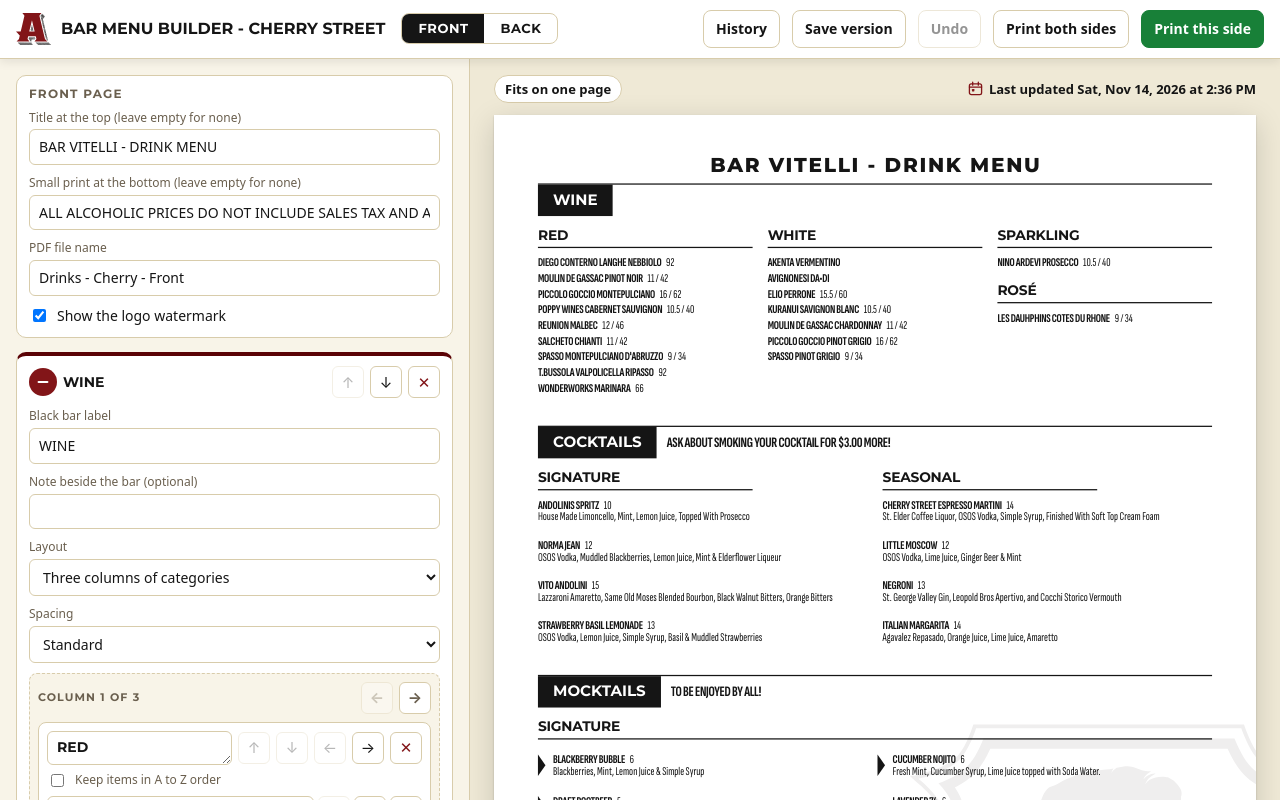
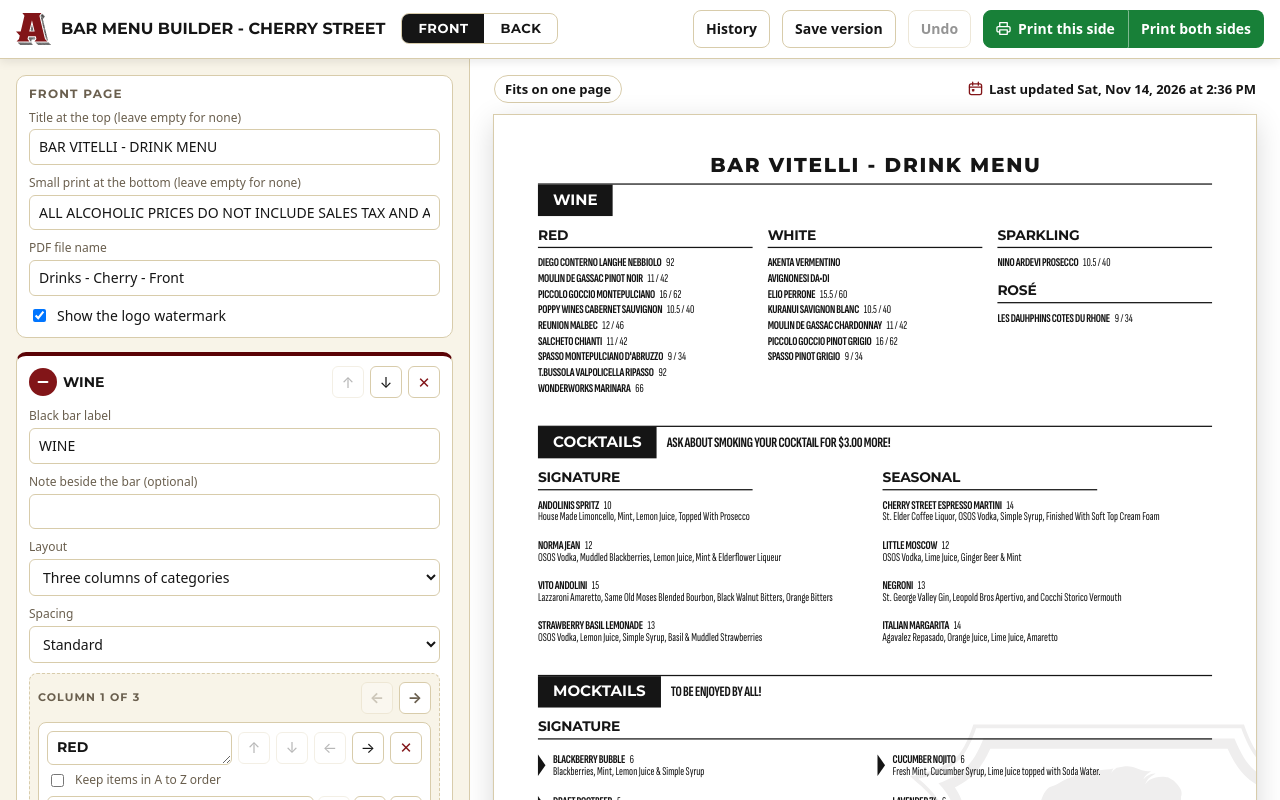
Before and after one commit to ffgroup-8/andolinis, a plain HTML site: page index.html in a window 1280 px wide. Drawn offline with Linux system fonts and the light colour scheme.

Commit message:
Join print buttons into one green control; white workspace behind the page
Co-Authored-By: Claude Fable 5.2 <noreply@anthropic.com>
Claude-Session: https://claude.ai/code/session_01NVGVa9pk4aA9ziudgjPU9i

```diff
--- a/index.html
+++ b/index.html
@@ -14,7 +14,7 @@
 :root{
   /* layout: maroon toolbar, editor column on the left, live sheet of paper on the right. One light theme, Andolini's colors. */
   --black:#151515; --maroon:#5A0205; --red:#821518; --gold:#BC9E6F; --cream:#EAE2C6;
-  --bg:#efe9d6; --panel:#f8f4e8; --card:#ffffff; --ink:#151515; --muted:#6a5f4e; --line:#d8ccab;
+  --bg:#ffffff; --panel:#f8f4e8; --card:#ffffff; --ink:#151515; --muted:#6a5f4e; --line:#d8ccab;
   --accent:#821518; --accent-ink:#ffffff; --warn:#8a4f00; --warn-bg:#ffefcf; --danger:#821518;
   --display:"Montserrat",system-ui,-apple-system,"Segoe UI",sans-serif;
   --body:system-ui,-apple-system,"Segoe UI",Roboto,sans-serif;
@@ -39,6 +39,11 @@ button,input,select,textarea{font:inherit;color:inherit}
 .btn{border:1px solid var(--line);background:var(--card);border-radius:8px;padding:8px 12px;cursor:pointer;font-weight:600;white-space:nowrap}
 .btn:hover{border-color:var(--muted)}
 .btn.primary{background:#188038;border-color:#188038;color:#fff}
+.btn.primary:hover{background:#136c2e;border-color:#136c2e}
+.printgrp{display:inline-flex}
+.printgrp .btn{display:inline-flex;align-items:center;gap:7px;border-radius:0}
+.printgrp .btn:first-child{border-radius:8px 0 0 8px}
+.printgrp .btn:last-child{border-radius:0 8px 8px 0;border-left-color:rgba(255,255,255,.45)}
 .btn:disabled{opacity:.45;cursor:default}
 .note-line{padding:8px 16px;background:var(--warn-bg);color:var(--warn);font-size:13px;border-bottom:1px solid var(--line)}
 .note-line[hidden]{display:none}
@@ -53,7 +58,7 @@ main{flex:1;min-height:0;display:grid;grid-template-columns:minmax(340px,470px)
 .stamp.bad{color:var(--warn)}
 .pill{display:inline-flex;align-items:center;gap:6px;border-radius:999px;padding:4px 10px;font-weight:600;border:1px solid var(--line);background:var(--card);color:var(--ink)}
 .pill.over{background:var(--warn-bg);color:var(--warn);border-color:var(--warn)}
-.paper{box-shadow:0 1px 2px rgba(0,0,0,.2),0 8px 28px rgba(0,0,0,.16);background:#fff;flex:none;overflow:hidden}
+.paper{outline:1px solid var(--line);box-shadow:0 1px 2px rgba(0,0,0,.2),0 8px 28px rgba(0,0,0,.16);background:#fff;flex:none;overflow:hidden}
 .paper .pg{transform-origin:0 0}
 @media (max-width:820px){
   main{grid-template-columns:1fr;overflow:auto}
@@ -182,8 +187,10 @@ dialog .row{flex-wrap:wrap;margin-top:10px}
   <button type="button" class="btn" id="history">History</button>
   <button type="button" class="btn" id="save-version">Save version</button>
   <button type="button" class="btn" id="undo" disabled>Undo</button>
-  <button type="button" class="btn" id="print-both">Print both sides</button>
-  <button type="button" class="btn primary" id="print-one">Print this side</button>
+  <div class="printgrp" role="group" aria-label="Print">
+    <button type="button" class="btn primary" id="print-one"><svg viewBox="0 0 16 16" width="15" height="15" aria-hidden="true"><path d="M4 6V1.8h8V6M4 11.5H2.3A1.3 1.3 0 0 1 1 10.2V7.3A1.3 1.3 0 0 1 2.3 6h11.4A1.3 1.3 0 0 1 15 7.3v2.9a1.3 1.3 0 0 1-1.3 1.3H12M4 9.5h8v4.7H4z" fill="none" stroke="currentColor" stroke-width="1.4" stroke-linejoin="round"/></svg>Print this side</button>
+    <button type="button" class="btn primary" id="print-both">Print both sides</button>
+  </div>
 </header>
 <div class="note-line" id="frame-note" hidden>Printing is blocked inside this preview window. Open the app from its own web address, or from the downloaded file, and the print buttons will open the print dialog. Choose “Save as PDF” there to export.</div>
 <div class="note-line view" id="view-note" hidden><span id="view-text"></span><button type="button" class="btn" id="view-restore">Restore this version</button><button type="button" class="btn" id="view-back">Back to the current menu</button></div>
```
Also changed, not shown: src/template.html (+11 -4 lines).
